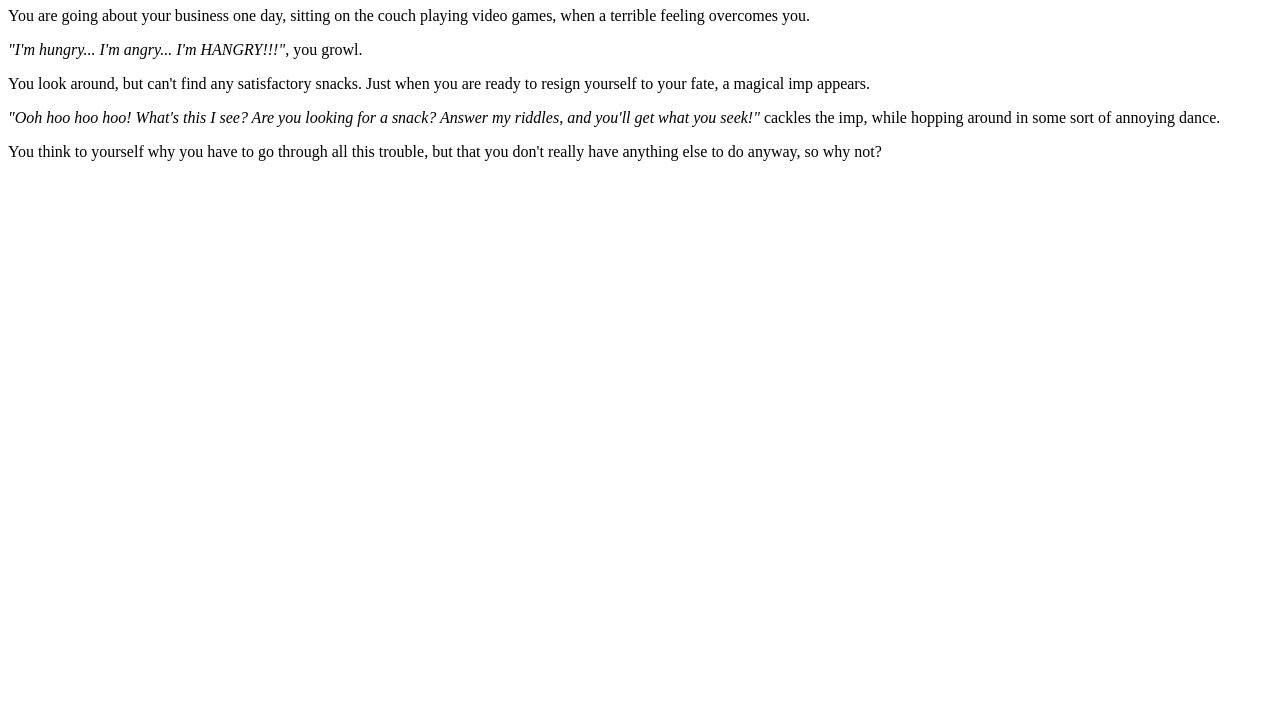
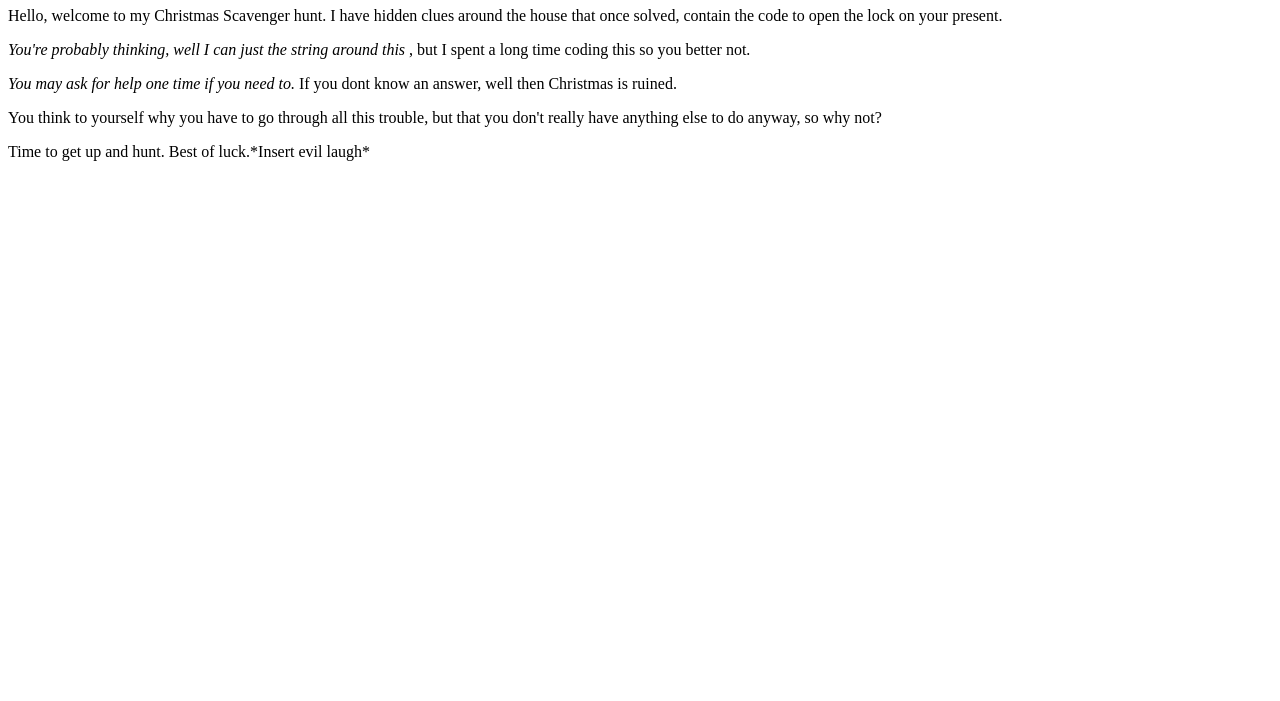
Before and after one commit to madelinecronin/scavenger, a plain HTML site: page intro.html in a window 1280 px wide. Shown: the part 99-800 px from the top of the page. Drawn offline with Linux system fonts and the light colour scheme.

Commit message:
Update intro.html

```diff
--- a/intro.html
+++ b/intro.html
@@ -1,18 +1,18 @@
 <html>
   <head>
-    <title>Scavenger's Hunt - Intro</title>
+    <title>Christmas Scavenger Hunt - Intro</title>
   </head>
   <body>
     <a href="index.html">Back</a>
     <h1>Intro</h1>
-    <p>You are going about your business one day, sitting on the couch playing video games, when a terrible feeling overcomes you.</p>
+    <p>Hello, welcome to my Christmas Scavenger hunt. I have hidden clues around the house that once solved, contain the code to open the lock on your present.</p>
 
-    <p><em>"I'm hungry... I'm angry... I'm HANGRY!!!"</em>, you growl.</p>
+    <p><em>You're probably thinking, well I can just the string around this </em>, but I spent a long time coding this so you better not.</p>
 
-    <p>You look around, but can't find any satisfactory snacks. Just when you are ready to resign yourself to your fate, a magical imp appears.</p>
-
-    <p><em>"Ooh hoo hoo hoo! What's this I see? Are you looking for a snack? Answer my riddles, and you'll get what you seek!"</em> cackles the imp, while hopping around in some sort of annoying dance.</p>
+    <p><em>You may ask for help one time if you need to.</em> If you dont know an answer, well then Christmas is ruined.</p>
 
     <p>You think to yourself why you have to go through all this trouble, but that you don't really have anything else to do anyway, so why not?</p>
+
+    <p>Time to get up and hunt. Best of luck.*Insert evil laugh*</p>
   </body>
 </html>
```
